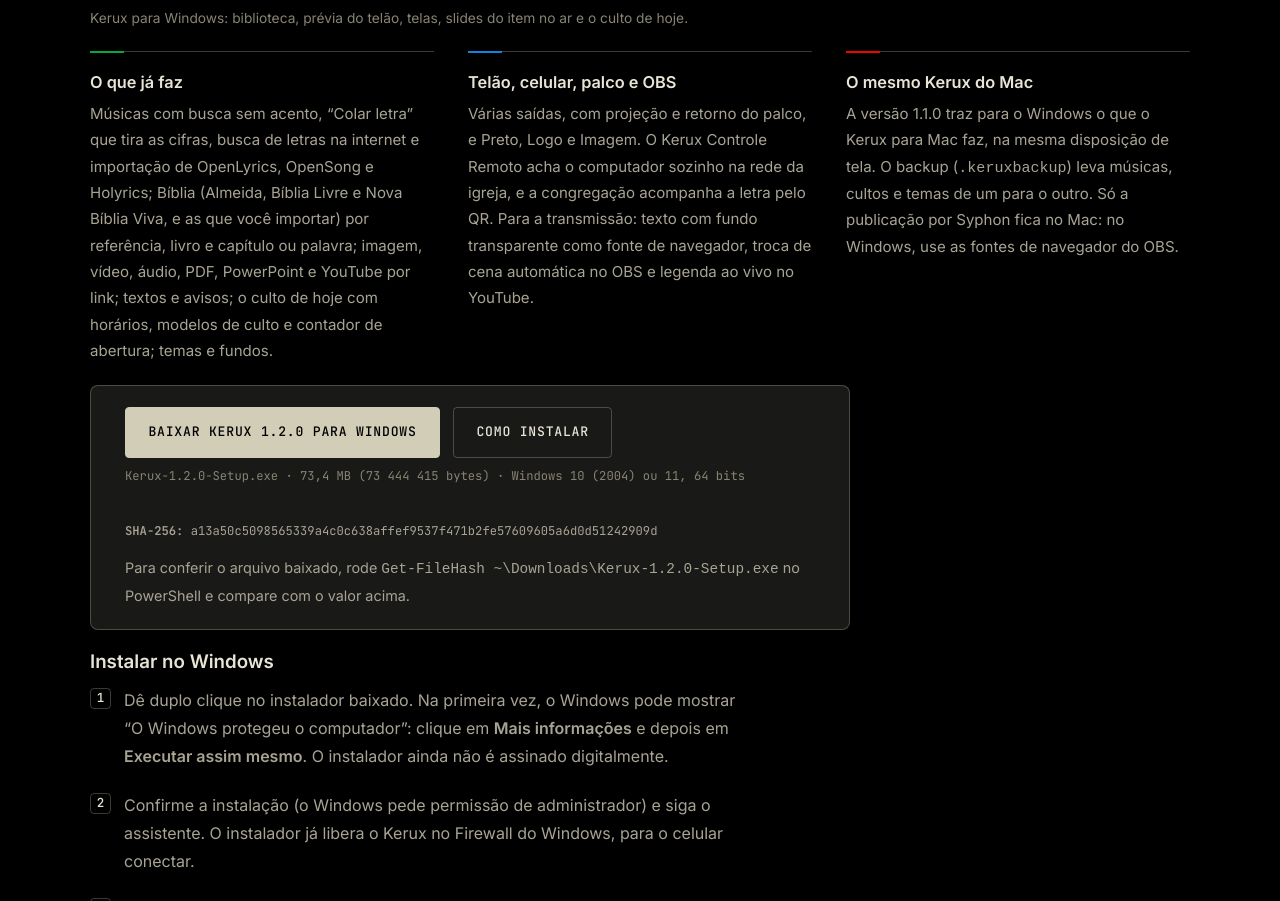
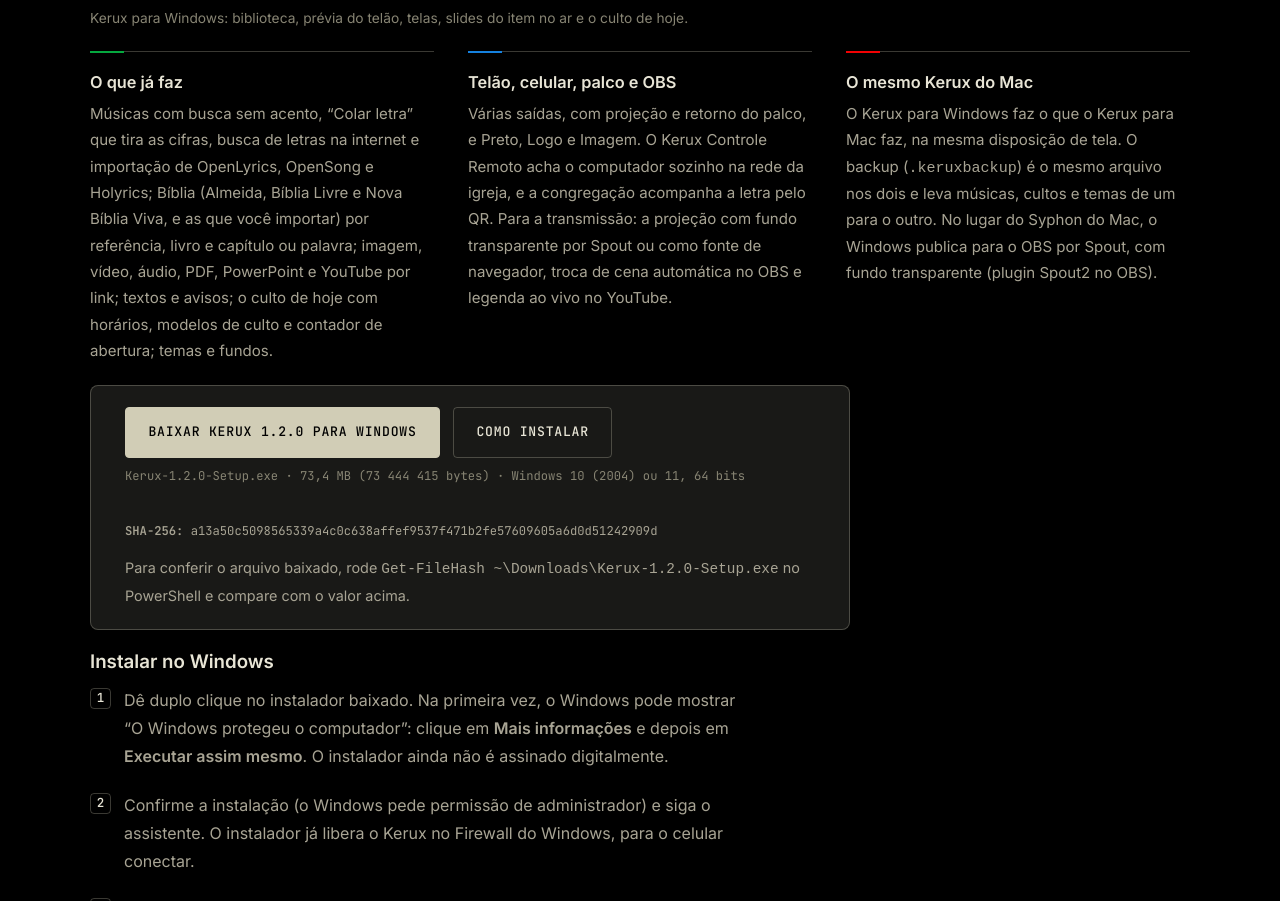
Before and after one commit to orddum/orddum-website, a plain HTML site: page public/kerux/index.html in a window 1280 px wide. Shown: the part 6831-7732 px from the top of the page. Drawn offline with Linux system fonts and the light colour scheme.

Commit message:
feat(kerux): Kerux para Windows 1.2.0 no site
Spout no lugar do Syphon para o OBS; o backup é o mesmo arquivo nos dois
sistemas. Captura nova da janela de controle.

Co-Authored-By: Claude Opus 5.5 <noreply@anthropic.com>

```diff
--- a/public/kerux/index.html
+++ b/public/kerux/index.html
@@ -250,14 +250,16 @@
           <div>
             <h3>Telão, celular, palco e OBS</h3>
             <p>Várias saídas, com projeção e retorno do palco, e Preto, Logo e Imagem. O Kerux Controle Remoto acha o
-              computador sozinho na rede da igreja, e a congregação acompanha a letra pelo QR. Para a transmissão: texto
-              com fundo transparente como fonte de navegador, troca de cena automática no OBS e legenda ao vivo no YouTube.</p>
+              computador sozinho na rede da igreja, e a congregação acompanha a letra pelo QR. Para a transmissão: a projeção
+              com fundo transparente por Spout ou como fonte de navegador, troca de cena automática no OBS e legenda ao
+              vivo no YouTube.</p>
           </div>
           <div>
             <h3>O mesmo Kerux do Mac</h3>
-            <p>A versão 1.1.0 traz para o Windows o que o Kerux para Mac faz, na mesma disposição de tela. O backup
-              (<code>.keruxbackup</code>) leva músicas, cultos e temas de um para o outro. Só a publicação por Syphon fica
-              no Mac: no Windows, use as fontes de navegador do OBS.</p>
+            <p>O Kerux para Windows faz o que o Kerux para Mac faz, na mesma disposição de tela. O backup
+              (<code>.keruxbackup</code>) é o mesmo arquivo nos dois e leva músicas, cultos e temas de um para o outro. No
+              lugar do Syphon do Mac, o Windows publica para o OBS por Spout, com fundo transparente (plugin Spout2 no
+              OBS).</p>
           </div>
         </div>
         <!-- kerux-windows-download -->
```
Also changed, not shown: public/img/kerux/windows/controle.jpg.
